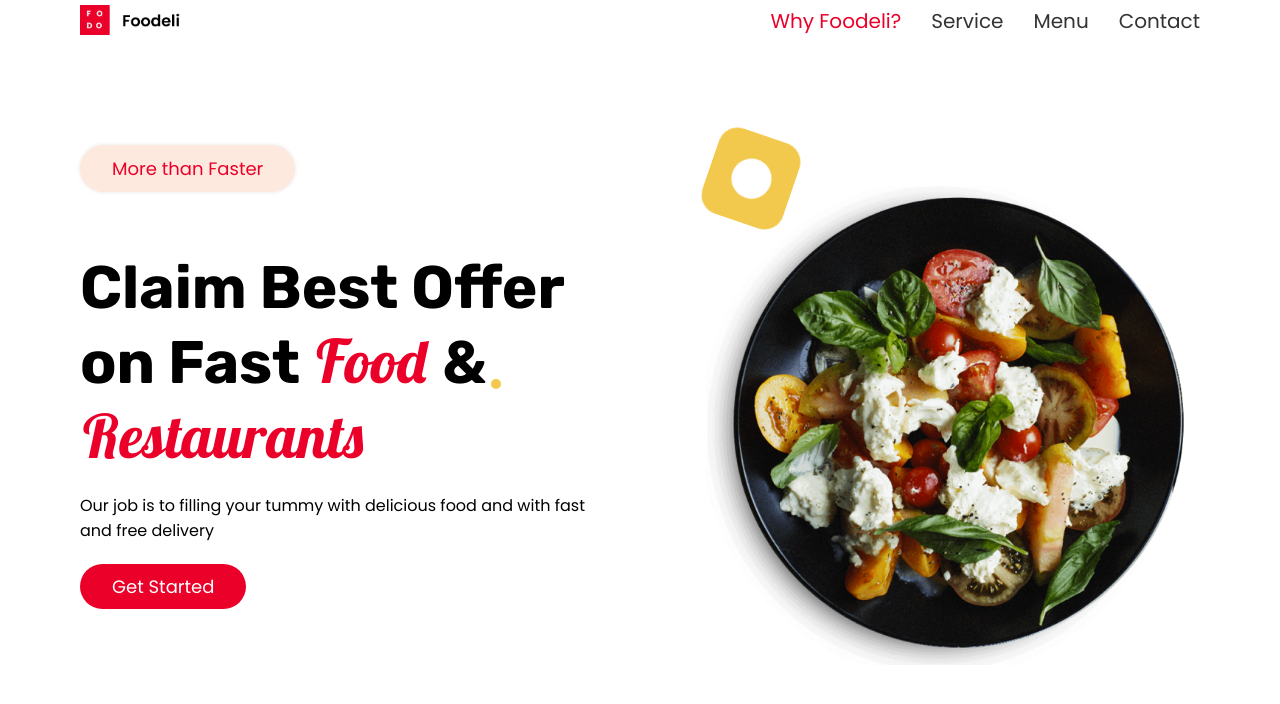
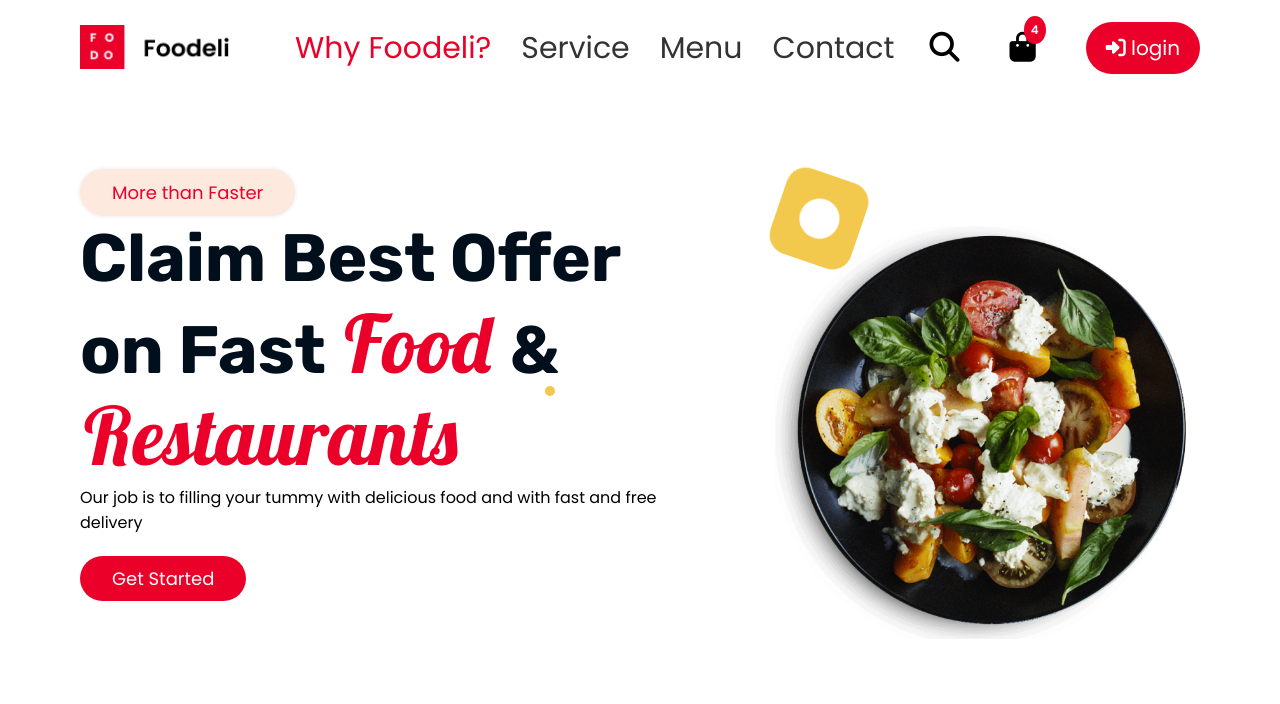
Before and after one commit to codewithsaidul/Foodle, a plain HTML site: page index.html in a window 1280 px wide. Drawn offline with Linux system fonts and the light colour scheme.

Commit message:
Some Content Are Added on Nav & Header

```diff
--- a/css/style.css
+++ b/css/style.css
@@ -3,27 +3,27 @@
 
 @import url('https://fonts.googleapis.com/css2?family=Lobster+Two:ital,wght@0,700;1,700&family=Poppins:wght@400;500;600&family=Rubik:wght@700&display=swap');
 
-*{
+* {
     margin: 0;
     padding: 0;
 }
 
-body{
+body {
     background-color: #fff;
     font-family: 'Poppins', sans-serif;
     width: 100%;
 }
 
-ul{
+ul {
     list-style: none;
 }
 
-img{
+img {
     max-width: 100%;
     width: 100%;
 }
 
-.container{
+.container {
     padding-inline: 5rem;
 }
 
@@ -31,48 +31,95 @@ img{
 /* Nav * Header Related Style */
 
 
-header{
+header {
     width: 100%;
     /* position: fixed; */
     height: 3.5rem;
+    padding: 20px 0;
     /* background-color: red; */
 }
 
-.nav{
+.nav {
     /* position: fixed; */
     display: flex;
     justify-content: space-between;
     align-items: center;
 }
 
-.nav__list{
+.nav__list {
     display: flex;
 }
 
-.nav__logo{
+.nav__logo {
     margin-top: 5px;
     cursor: pointer;
 }
 
-.nav__logo img{
-    width: 100px;
+.nav__logo img {
+    width: 150px;
 }
 
-.nav__item{
+.nav__item {
     margin-left: 30px;
 }
 
-.nav__link{
-    font-size: 20px;
+.nav__link {
+    font-size: 30px;
     text-decoration: none;
     color: #333333;
     font-family: 'Poppins', sans-serif;
     transition: .3s;
 }
 
-.active{
+.active {
     color: #EB0029;
     cursor: pointer;
+}
+
+.nav__right {
+    display: flex;
+    justify-content: space-between;
+    align-items: center;
+    gap: 50px;
+}
+
+.search i {
+    font-size: 30px;
+    color: #000000;
+}
+
+.nav__right .cart {
+    position: relative;
+    font-size: 30px;
+}
+
+.cart__title {
+    position: absolute;
+    top: -10px;
+    right: -10px;
+    font-size: 12px;
+    background-color: #EB0029;
+    padding: 5px 7px;
+    border-radius: 50%;
+    color: #fff;
+}
+
+.nav__right .button {
+    display: flex;
+
+    justify-content: center;
+    align-items: center;
+    gap: 5px;
+    /* border-radius: 50px; */
+}
+
+.primary__btn{
+    font-size: 20px;
+    color: #fff;
+    text-decoration: none;
+    border-radius: 50px;
+    background-color: #EB0029;
+    padding: 11px 20px;
 }
 
 
@@ -81,7 +128,7 @@ header{
 
 /* Home Section Related Style */
 
-.home{
+.home {
     margin-top: 30px;
     display: flex;
     justify-content: space-between;
@@ -89,13 +136,14 @@ header{
     gap: 100px;
 }
 
-.home__content{
+.home__content {
     /* margin-top: -300px; */
-    width: 48%;
+    /* width: 48%; */
+    max-width: 594px;
     position: relative;
 }
 
-.up__btn{
+.up__btn {
     padding: 10px 32px;
     background-color: #FEE9DE;
     font-size: 18px;
@@ -107,27 +155,30 @@ header{
     box-shadow: 0 0 4px rgba(0, 0, 0, 0.1);
 }
 
-.title{
-    margin-top: 60px;
-    font-size: 60px;
+.title {
+    color: #010F1C;
+    font-family: 'Rubik', sans-serif;
+    font-size: 67px;
     font-weight: 700;
-    margin-bottom: 20px;
-    font-family: 'Rubik', sans-serif;
+    line-height: 85px; /* 126.866% */
 }
 
-.food{
+.food {
     color: #EB0029;
+    font-size: 80px;
+    font-family: 'Lobster Two', sans-serif;
     font-style: italic;
-    font-family: 'Lobster Two', sans-serif;
+    font-weight: 700;
+    line-height: 85px;
 }
 
-.description{
+.description {
     font-size: 16px;
     font-weight: 400;
     margin-bottom: 30px;
 }
 
-.get__btn{
+.get__btn {
     padding: 10px 32px;
     background-color: #EB0029;
     color: #fff;
@@ -136,7 +187,7 @@ header{
     border-radius: 50px;
 }
 
-.home__img{
+.home__img {
     width: 45%;
     display: inline-block;
     position: relative;
@@ -144,12 +195,12 @@ header{
 
 }
 
-.home__img img{
+.home__img img {
     margin-top: 100px;
     width: 100%;
 }
 
-.cir1{
+.cir1 {
     width: 10px;
     height: 10px;
     background-color: #F2C94C;
@@ -159,7 +210,7 @@ header{
     right: 20%;
 }
 
-.imgs{
+.imgs {
     position: absolute;
     content: "";
     width: 90px;
@@ -173,7 +224,8 @@ header{
     align-items: center;
     animation: round 10s infinite;
 }
-.cir{
+
+.cir {
     width: 40px;
     height: 40px;
     background-color: #fff;
@@ -182,6 +234,11 @@ header{
 }
 
 @keyframes round {
-    0%{transform: rotate(0deg);}
-    100% {transform: rotate(360deg);}
+    0% {
+        transform: rotate(0deg);
+    }
+
+    100% {
+        transform: rotate(360deg);
+    }
 }
--- a/index.html
+++ b/index.html
@@ -8,6 +8,12 @@
     <link rel="shortcut icon" href="./images/fav.png" type="image/x-icon">
     <title>Foodie || codewithsaidul</title>
 
+
+    <!-- ==================== Font Awesome Css Link ================================= -->
+    <link rel="stylesheet" href="https://cdnjs.cloudflare.com/ajax/libs/font-awesome/6.5.1/css/all.min.css" integrity="sha512-DTOQO9RWCH3ppGqcWaEA1BIZOC6xxalwEsw9c2QQeAIftl+Vegovlnee1c9QX4TctnWMn13TZye+giMm8e2LwA==" crossorigin="anonymous" referrerpolicy="no-referrer" />
+
+
+    <!-- ============================ Custom CSS Link ============================== -->
     <link rel="stylesheet" href="./css/style.css">
 </head>
 
@@ -37,6 +43,24 @@
                         </li>
                     </ul>
 
+                </div>
+
+                <div class="nav__right">
+                    <div class="nav__right-item search">
+                        <i class="fa-solid fa-magnifying-glass"></i>
+                    </div>
+
+                    <div class="nav__right-item cart">
+                        <i class="fa-solid fa-bag-shopping"></i>
+
+                        <h4 class="cart__title">4</h4>
+                    </div>
+
+                    <div class="nav__right-item button">
+                        <a href="#" class="primary__btn btn">
+                            <i class="fa-solid fa-right-to-bracket"></i> login
+                        </a>
+                    </div>
                 </div>
             </nav>
         </div>
```
